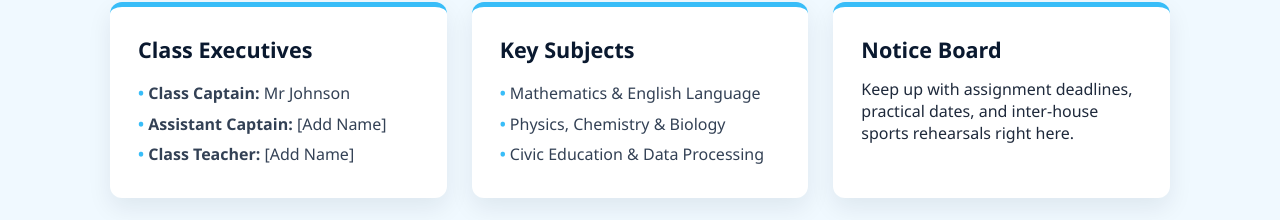
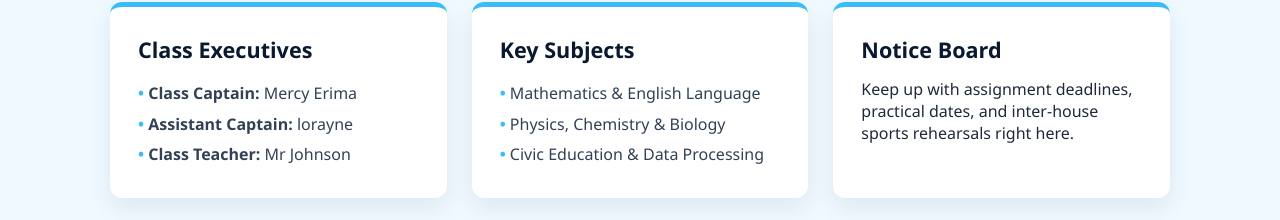
Before and after one commit to Treasure-crypto/Bridge, a plain HTML site: page about.html in a window 1280 px wide. Shown: the part 390-610 px from the top of the page. Drawn offline with Linux system fonts and the light colour scheme; files whose address does not match are found by name.

Commit message:
Update about.html

```diff
--- a/about.html
+++ b/about.html
@@ -35,9 +35,9 @@
       <div class="info-card">
         <h3>Class Executives</h3>
         <ul class="styled-list">
-          <li><strong>Class Captain:</strong> Mr Johnson</li>
-          <li><strong>Assistant Captain:</strong> [Add Name]</li>
-          <li><strong>Class Teacher:</strong> [Add Name]</li>
+          <li><strong>Class Captain:</strong> Mercy Erima</li>
+          <li><strong>Assistant Captain:</strong> lorayne</li>
+          <li><strong>Class Teacher:</strong> Mr Johnson</li>
         </ul>
       </div>
 
```
